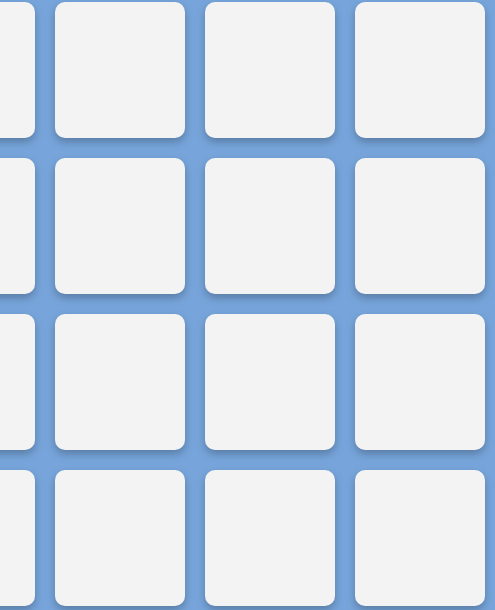
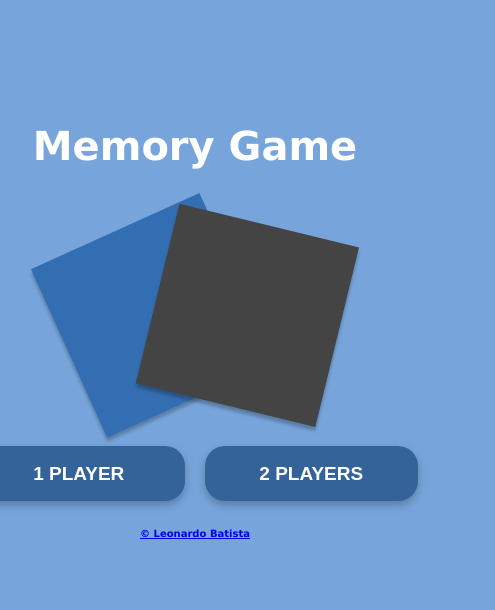
Before and after one commit to LeoBat00/MatchingCardsGame, a plain HTML site: page index.html in a window 390 px wide. Shown: the part 115-725 px from the top of the page, 495 px wide, since content can reach past the window. Drawn offline with Linux system fonts and the light colour scheme.

Commit message:
responsive

```diff
--- a/index.html
+++ b/index.html
@@ -7,10 +7,25 @@
     <title>Document</title>
     <link rel="stylesheet" href="main.css">
     <script src="main.js" defer></script>
+    <meta name="viewport" content="width=device-width, initial-scale=1.0">
 
 </head>
 <body>
-    <div class="conteiner">
+    <div class="menu">
+        <h1>Memory Game</h1>
+        <img src="Assets/img/Logo.png" alt="Dois quadrados">
+
+        <div class="buttons">
+            <button onclick="gameStartP1" id="player01"><p>1 PLAYER</p></button>
+            <button onclick="gameStartp2" id="player02"><p>2 PLAYERS</p></button>
+        </div>
+        <div class="copyright">
+            <h3 ><a href="https://github.com/LeoBat00"> © Leonardo Batista </a></h3>
+        </div>
+
+
+    </div>
+    <div class="screenP1" >
         <h1>Memory Game</h1>
         <div class="tiles"></div>
 
@@ -27,6 +42,7 @@
     </div>
 
 
+    <div class="screenP2"></div>
 
 </body>
 </html>
--- a/main.css
+++ b/main.css
@@ -1,6 +1,4 @@
 body {
-    height: 100vh;
-
     background-color: #77A5DB;
     margin: 0;
     justify-content: center;
@@ -11,14 +9,23 @@ body {
 
 }
 
-.conteiner{
+.menu{
     height: 100vh;
     margin: 0;
     justify-content: center;
     align-items: center;
+    flex-direction: column;
     display: flex;
+}
+
+
+.screenP1{
+    height: 100vh;
+    margin: 0;
+    justify-content: center;
+    align-items: center;
     flex-direction: column;
-
+    display: none;
 }
 
 h1{
@@ -108,3 +115,64 @@ button:active {
     background-color: rgb(155, 159, 171);
     /* Outros estilos para o botão clicado */
   }
+
+
+  @media (max-width: 1920px){
+    h1{
+        font-size: 60px;
+    }
+
+    .tiles {
+        grid-template-columns: repeat(4, 100px);
+        gap: 15px;
+    }
+
+    .tile {
+        height: 100px;
+    }
+    .buttons button{
+        width: 212.5px;
+        height: 55px;
+        margin-bottom: 0;
+    }
+
+    .buttons button p {
+        font-size: 19px;
+    }
+
+    a{
+        margin-top: 5px;
+        font-size: 10px;
+    }
+
+}
+
+    @media(max-width: 513px){
+        h1{
+            font-size: 40px;
+            margin-bottom:10px;
+        }
+
+        .tiles {
+            grid-template-columns: repeat(4, 70px);
+            gap: 15px;
+        }
+
+        .tile {
+            height: 70px;
+        }
+        .buttons button{
+            width: 212.5px;
+            height: 55px;
+            margin-bottom: 0;
+        }
+
+        .buttons button p {
+            font-size: 19px;
+        }
+
+        a{
+            margin-top: 5px;
+            font-size: 10px;
+        }
+    }
--- a/main.js
+++ b/main.js
@@ -12,6 +12,7 @@ var imgPicklist = [...imgs,...imgs]
 
 const tileCount = colorsPicklist.length;
 const tileCountImg = imgPicklist.length;
+
 
 
 let revealCount = 0;
@@ -139,3 +140,8 @@ function revealAllCards(){
 
 
 }
+
+
+function gameStartP1(){
+
+}
```
Also changed, not shown: Assets/img/Logo.png (added).
